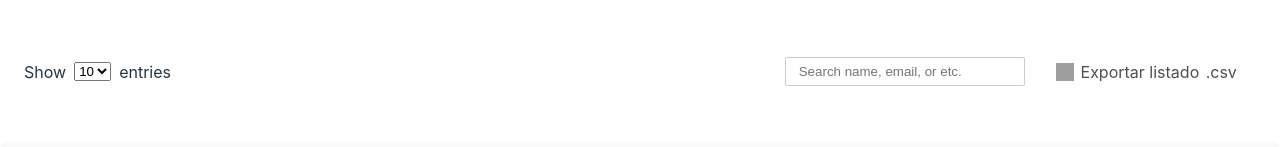
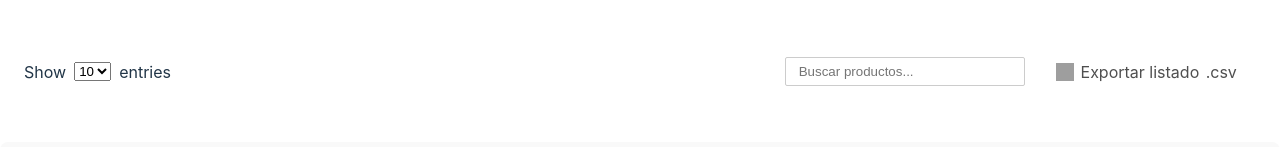
Before and after one commit to AlbeertoDZ/DesafioDevera, a React (Vite) app in the folder client/: page / in a window 1280 px wide. Shown: the part 160-307 px from the top of the page. Built offline with nearby package versions, Linux system fonts and the light colour scheme; no server answers; sample sign-in values are in the browser's storage; grey boxes are pictures that could not be loaded.

Commit message:
feat: search bar funcional

```diff
--- a/client/src/App.jsx
+++ b/client/src/App.jsx
@@ -1,16 +1,20 @@
+// src/App.jsx
 import React from 'react';
 import { BrowserRouter as Router, Routes, Route, Navigate } from 'react-router-dom';
-import Login from './components/Login/Login'
-import './App.css'
-import Home from "./components/Home/Home";
+import Login from './components/Login/Login';
+import './App.css';
+import Home from './components/Home/Home';
 import OnboardingContainer from './components/Onboarding/OnboardingContainer';
-import ProductDetail from "./components/ProductDetail/ProductDetail";
+import ProductDetail from './components/ProductDetail/ProductDetail';
 import { useAuth } from './hooks/useAuth';
+
+// Importamos el provider que contiene el estado de búsqueda
+import { SearchProvider } from './context/SearchContext';
 
 function App() {
   const { user, loading } = useAuth();
 
-  // Mostrar loading mientras se verifica la autenticación
+  // ① Mientras carga la autenticación, mostramos spinner
   if (loading) {
     return (
       <div className="App">
@@ -24,42 +28,97 @@ function App() {
     );
   }
 
-  // Verificar autenticación directamente con el estado user
-  // Esto asegura que React detecte cambios y re-renderice automáticamente
   const isLoggedIn = !!user && !!localStorage.getItem('authToken');
 
   return (
     <div className="App">
       <Router>
         <Routes>
+          {/* Ruta de login */}
           <Route
             path="/login"
-            element={!isLoggedIn ? <div className="route-transition"><Login /></div> : <Navigate to="/" replace />}
+            element={
+              !isLoggedIn ? (
+                <div className="route-transition">
+                  <Login />
+                </div>
+              ) : (
+                <Navigate to="/" replace />
+              )
+            }
           />
+
+          {/* Ruta “/” envuelta con SearchProvider */}
           <Route
             path="/"
-            element={isLoggedIn ? <div className="route-transition"><Home /></div> : <Navigate to="/login" replace />}
+            element={
+              isLoggedIn ? (
+                <SearchProvider>
+                  <div className="route-transition">
+                    <Home />
+                  </div>
+                </SearchProvider>
+              ) : (
+                <Navigate to="/login" replace />
+              )
+            }
           />
+
+          {/* Ruta “/dashboard” también usa Home, la envolvemos igual */}
           <Route
             path="/dashboard"
-            element={isLoggedIn ? <div className="route-transition"><Home /></div> : <Navigate to="/login" replace />}
+            element={
+              isLoggedIn ? (
+                <SearchProvider>
+                  <div className="route-transition">
+                    <Home />
+                  </div>
+                </SearchProvider>
+              ) : (
+                <Navigate to="/login" replace />
+              )
+            }
           />
+
+          {/* ProductDetail (no necesita el SearchProvider) */}
           <Route
             path="/product/:id"
-            element={isLoggedIn ? <div className="route-transition"><ProductDetail /></div> : <Navigate to="/login" replace />}
+            element={
+              isLoggedIn ? (
+                <div className="route-transition">
+                  <ProductDetail />
+                </div>
+              ) : (
+                <Navigate to="/login" replace />
+              )
+            }
           />
+
+          {/* Onboarding (tampoco necesita SearchProvider) */}
           <Route
             path="/onboarding"
-            element={isLoggedIn ? <div className="route-transition"><OnboardingContainer /></div> : <Navigate to="/login" replace />}
+            element={
+              isLoggedIn ? (
+                <div className="route-transition">
+                  <OnboardingContainer />
+                </div>
+              ) : (
+                <Navigate to="/login" replace />
+              )
+            }
           />
+
+          {/* Ruta comodín */}
           <Route
             path="*"
-            element={isLoggedIn ? <Navigate to="/" replace /> : <Navigate to="/login" replace />}
+            element={
+              isLoggedIn ? <Navigate to="/" replace /> : <Navigate to="/login" replace />
+            }
           />
         </Routes>
       </Router>
     </div>
-  )
+  );
 }
 
-export default App
+export default App;
--- a/client/src/components/ProductTable/ProductTable.jsx
+++ b/client/src/components/ProductTable/ProductTable.jsx
@@ -1,14 +1,20 @@
+// src/components/ProductTable/ProductTable.jsx
 import { useNavigate } from 'react-router-dom';
+import { useContext } from 'react';
+import { SearchContext } from '../../context/SearchContext';
 import './ProductTable.scss';
 
 const ProductTable = () => {
   const navigate = useNavigate();
+  const { searchTerm } = useContext(SearchContext); // leo el término de búsqueda
 
+  // 1) Tu array “hardcodeado” de productos
   const products = [
     {
       id: 1,
       name: 'Elabaute',
-      image: 'https://dominandoelecommerce.com/wp-content/uploads/2019/06/fotografia-de-producto-para-tiendas-online.jpg',
+      image:
+        'https://dominandoelecommerce.com/wp-content/uploads/2019/06/fotografia-de-producto-para-tiendas-online.jpg',
       footprint: '5,78',
       difference: '-40%',
       score: 'A',
@@ -17,7 +23,8 @@ const ProductTable = () => {
     {
       id: 2,
       name: 'Natura Face',
-      image: 'https://comunicacionmarketing.es/wp-content/uploads/2019/11/Amazon-lucha-por-mantener-la-marca-de-Nike-en-su-marketplace.jpg',
+      image:
+        'https://comunicacionmarketing.es/wp-content/uploads/2019/11/Amazon-lucha-por-mantener-la-marca-de-Nike-en-su-marketplace.jpg',
       footprint: '4,21',
       difference: '-28%',
       score: 'B',
@@ -26,13 +33,28 @@ const ProductTable = () => {
     {
       id: 3,
       name: 'EcoLotion',
-      image: 'https://www.revistaeyn.com/binrepository/1280x900/40c0/1200d900/none/26086/CMVW/nike-air-vapormax-2020-0_EN1406339_MG223324389.jpg',
+      image:
+        'https://www.revistaeyn.com/binrepository/1280x900/40c0/1200d900/none/26086/CMVW/nike-air-vapormax-2020-0_EN1406339_MG223324389.jpg',
       footprint: '6,02',
       difference: '-35%',
       score: 'C',
       status: 'Finalizado',
     },
+    // …añade aquí más productos si los tienes…
   ];
+
+  // 1) Normalizamos el término de búsqueda:
+const normalizedTerm = searchTerm.trim().toLowerCase();
+
+// 2) Filtrado: si el campo está vacío, devolvemos todos.
+//    Si hay algo escrito, devolvemos únicamente los productos cuyo
+//    name, en minúsculas y sin espacios sobrantes, empiece con normalizedTerm.
+const filteredProducts =
+  normalizedTerm === ''
+    ? products
+    : products.filter((product) =>
+        product.name.toLowerCase().trim().startsWith(normalizedTerm)
+      );
 
   const handleViewProduct = (productId) => {
     navigate(`/product/${productId}`);
@@ -53,8 +75,9 @@ const ProductTable = () => {
       </div>
 
       <div className="table-body">
-        {products.map((product, index) => (
-          <div className="table-row" key={index}>
+        {filteredProducts.length > 0 ? (
+          filteredProducts.map((product) => (
+            <div className="table-row" key={product.id}>
               <div className="cell">
                 <span className="label-mobile">Seleccionar</span>
                 <input type="checkbox" />
@@ -90,30 +113,50 @@ const ProductTable = () => {
               </div>
               <div className="cell">
                 <span className="label-mobile">Status</span>
-              <span className={`status ${
+                <span
+                  className={`status ${
                     product.status === 'Pendiente'
                       ? 'pending'
                       : product.status === 'En análisis'
                       ? 'approved'
                       : 'rejected'
-              }`}>
+                  }`}
+                >
                   {product.status}
                 </span>
               </div>
               <div className="cell">
                 <span className="label-mobile">Ver</span>
-                <button className="icon-button" onClick={() => handleViewProduct(product.id)}>👁</button>
+                <button
+                  className="icon-button"
+                  onClick={() => handleViewProduct(product.id)}
+                >
+                  👁
+                </button>
               </div>
               <div className="cell">
                 <span className="label-mobile">Descargar</span>
-                <button className="icon-button" onClick={() => alert(`Descargar ${product.name}`)}>📥</button>
+                <button
+                  className="icon-button"
+                  onClick={() => alert(`Descargar ${product.name}`)}
+                >
+                  📥
+                </button>
               </div>
               <div className="cell">
                 <span className="label-mobile">Archivos</span>
-                <button className="icon-button" onClick={() => alert(`Archivos de ${product.name}`)}>📎</button>
+                <button
+                  className="icon-button"
+                  onClick={() => alert(`Archivos de ${product.name}`)}
+                >
+                  📎
+                </button>
               </div>
             </div>
-        ))}
+          ))
+        ) : (
+          <div className="no-results">No se encontraron productos.</div>
+        )}
       </div>
     </div>
   );
--- a/client/src/components/SearchBar/SearchBar.jsx
+++ b/client/src/components/SearchBar/SearchBar.jsx
@@ -1,6 +1,11 @@
+// src/components/SearchBar/SearchBar.jsx
+import { useContext } from 'react';
+import { SearchContext } from '../../context/SearchContext';
 import './SearchBar.scss';
 
-const TopBar = () => {
+const SearchBar = () => {
+  const { searchTerm, setSearchTerm } = useContext(SearchContext);
+
   return (
     <div className="top-bar">
       <div className="top-bar-left">
@@ -12,11 +17,14 @@ const TopBar = () => {
         </select>
         <span>entries</span>
       </div>
+
       <div className="top-bar-right">
         <input
           type="text"
-          placeholder="Search name, email, or etc."
+          placeholder="Buscar productos..."
           className="search-input"
+          value={searchTerm}                      // ya viene del contexto
+          onChange={(e) => setSearchTerm(e.target.value)} // lo actualiza en el contexto
         />
         <button className="export-button">
           <img src="/icons/download-icon.svg" alt="Export" />
@@ -27,4 +35,4 @@ const TopBar = () => {
   );
 };
 
-export default TopBar;
+export default SearchBar;
--- /dev/null
+++ b/client/src/context/SearchContext.jsx
@@ -0,0 +1,16 @@
+// src/context/SearchContext.jsx
+import { createContext, useState } from 'react';
+
+export const SearchContext = createContext({
+  searchTerm: '',
+  setSearchTerm: () => {},
+});
+
+export const SearchProvider = ({ children }) => {
+  const [searchTerm, setSearchTerm] = useState('');
+  return (
+    <SearchContext.Provider value={{ searchTerm, setSearchTerm }}>
+      {children}
+    </SearchContext.Provider>
+  );
+};
```
Lines whose indentation alone changed are shown as unchanged.
